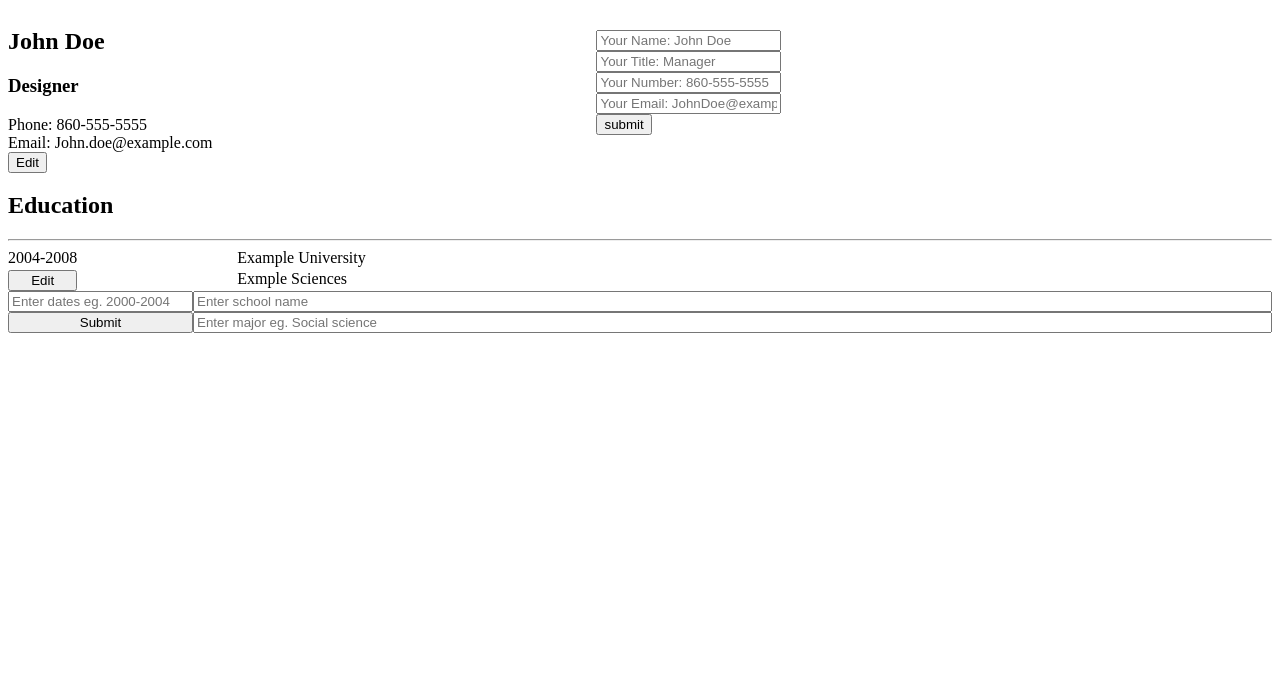
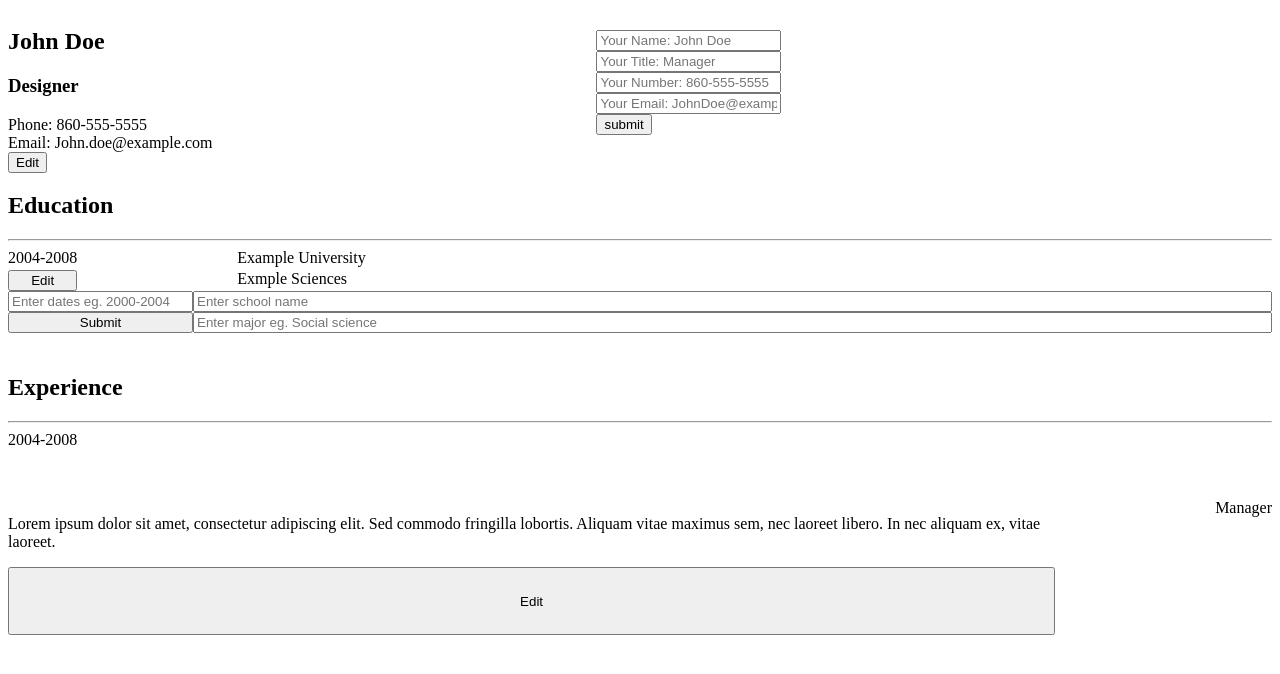
Before and after one commit to kmakai/Odin-cv-project, a React (Create React App) app: page / in a window 1280 px wide. Shown: the top 674 px of the page. Built offline with nearby package versions, Linux system fonts and the light colour scheme.

Commit message:
2 files modified, 1 added

```diff
--- a/src/App.js
+++ b/src/App.js
@@ -2,6 +2,7 @@ import React, { Component } from 'react';
 import './styles/Appstyle.css';
 import { PersonInfo, PersonInfoEdit } from './components/PersonInfo.js';
 import { Education, EducationEdit } from './components/Education.js';
+import { Experience, ExperienceEdit } from './components/Experience.js';
 
 class App extends Component {
   constructor() {
@@ -15,11 +16,21 @@ class App extends Component {
         isSubmitted: false,
       },
       edu: {
-        entries: [
+        eduEntries: [
           {
             dates: '2004-2008',
             schoolName: 'Example University',
             major: 'Exmple Sciences',
+          },
+        ],
+      },
+      exp: {
+        expEntries: [
+          {
+            dates: '2004-2008',
+            companyName: 'Example Company',
+            title: 'Manager',
+            desc: "Lorem ipsum dolor sit amet, consectetur adipiscing elit. Sed commodo fringilla lobortis. Aliquam vitae maximus sem, nec laoreet libero. In nec aliquam ex, vitae laoreet.",
           },
         ],
       },
@@ -107,7 +118,6 @@ class App extends Component {
     schoolInput.value = entryToEdit.schoolName;
     majorInput.value = entryToEdit.major;
 
-
     this.setState({
       edu: {
         entries: arr,
@@ -117,7 +127,8 @@ class App extends Component {
   /* Education Section handlers */
   render() {
     const { info } = this.state;
-    const { entries } = this.state.edu;
+    const { eduEntries } = this.state.edu;
+    const { expEntries } = this.state.exp;
     return (
       <div>
         <div className="info">
@@ -128,8 +139,15 @@ class App extends Component {
           <h2>Education</h2>
           <hr />
           <div className="education-wrapper">
-            <Education entries={entries} handleEEdit={this.handleEduEdit} />
+            <Education eduEntries={eduEntries} handleEEdit={this.handleEduEdit} />
             <EducationEdit handleEduSubmit={this.handleEduSubmit} />
+          </div>
+        </div>
+        <div className="experience">
+          <h2>Experience</h2>
+          <hr />
+          <div className="experience-wrapper">
+            <Experience expEntries={expEntries}/>
           </div>
         </div>
       </div>
--- a/src/components/Education.js
+++ b/src/components/Education.js
@@ -7,11 +7,11 @@ class Education extends Component {
   }
 
   render() {
-    const { entries } = this.props;
+    const { eduEntries } = this.props;
     const { handleEEdit } = this.props;
     return (
       <div className="entries">
-        {entries.map((entry, index) => (
+        {eduEntries.map((entry, index) => (
           <div>
             {' '}
             <span>{entry.dates}</span> <span>{entry.schoolName}</span>{' '}
--- /dev/null
+++ b/src/components/Experience.js
@@ -0,0 +1,56 @@
+import React, { Component } from 'react';
+
+class Experience extends Component {
+  constructor(props) {
+    super(props);
+  }
+
+  render() {
+    const { expEntries } = this.props;
+    const { handleExEdit } = this.props;
+    return (
+      <div className="entries">
+        {expEntries.map((entry, index) => (
+          <div>
+            {' '}
+            <span>{entry.dates}</span> <span>{entry.compnayName}</span>{' '}
+            <span>{entry.title}</span>
+            <p>{entry.desc}</p>
+            <button onClick={() => handleExEdit(index)}>Edit</button>
+          </div>
+        ))}
+      </div>
+    );
+  }
+}
+
+class ExperienceEdit extends Component {
+  constructor(props) {
+    super(props);
+  }
+
+  render() {
+    const { handleExpSubmit } = this.props;
+    return (
+      <div>
+        <form className="exp-form" onSubmit={handleEduSubmit}>
+          <input
+            type="text"
+            placeholder="Enter dates eg. 2000-2004"
+            id="exp-dates"
+          />
+          <input type="text" placeholder="Enter company name" id="exp-company" />
+          <input
+            type="text"
+            placeholder="Enter title eg. Manager"
+            id="exp-title"
+          />
+          <textarea id="" cols="30" rows="10" placeholder="Enter a description of your duties"></textarea>
+          <button type="submit">Submit</button>
+        </form>
+      </div>
+    );
+  }
+}
+
+export {Experience, ExperienceEdit}
```
